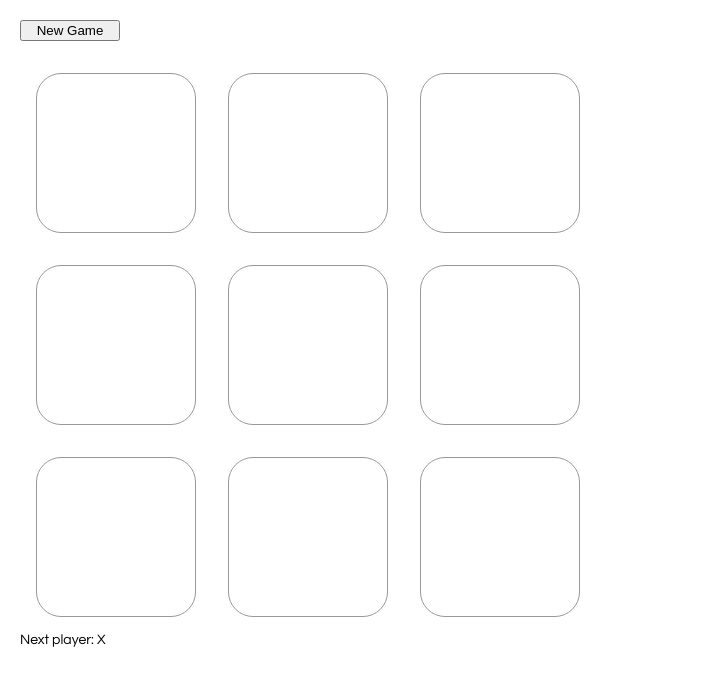
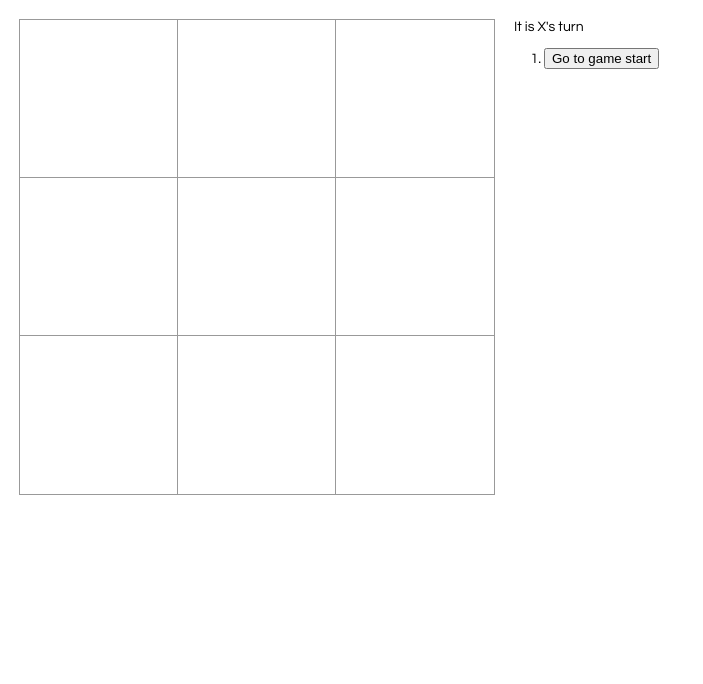
Before and after one commit to awhite2490/tictactoe, a React app: page / in a window 1280 px wide. Shown: the whole page, without its empty margins (0-703 px from the left). Built offline with nearby package versions, Linux system fonts and the light colour scheme.

Commit message:
implemented history

```diff
--- a/src/index.css
+++ b/src/index.css
@@ -25,12 +25,10 @@ body {
     font-weight: bold;
     line-height: 34px;
     height: 10rem;
-    margin: 1rem;
+    margin: -1px;
     padding: 0;
     text-align: center;
     width: 10rem;
-    border-radius: 25px;
-
   }
 
   .square:focus {
--- a/src/index.js
+++ b/src/index.js
@@ -1,18 +1,6 @@
 import React from "react";
 import ReactDOM from "react-dom";
 import './index.css';
-
-class Menu extends React.Component {
-    render() {
-        return (
-            <div>
-                <button className="menu-button">
-                    New Game
-                </button>
-            </div>
-        );
-    }
-}
 
 function Square(props) {
     return (
@@ -26,35 +14,18 @@ function Square(props) {
 }
 
 class Board extends React.Component {
-    constructor(props) {
-        super(props);
-        this.state = {
-            squares: Array(9).fill(null),
-        }
-    }
-
-    handleClick(i) {
-        const squares = this.state.squares.slice();
-        squares[i] = 'X';
-        this.setState({squares: squares});
-    }
-
     renderSquare(i) {
         return (
             <Square
-                value={this.state.squares[i]}
-                onClick={() => this.handleClick(i)}
+                value={this.props.squares[i]}
+                onClick={() => this.props.onClick(i)}
             />
         );
     }
 
     render() {
-        const status = 'Next player: X';
         return (
             <div>
-                <div className="menu">
-                    <Menu />
-                </div>
                 <div className="board-row">
                     {this.renderSquare(0)}
                     {this.renderSquare(1)}
@@ -70,26 +41,105 @@ class Board extends React.Component {
                     {this.renderSquare(7)}
                     {this.renderSquare(8)}
                 </div>
-                <div className="status">{status}</div>
             </div>
         );
     }
 }
 
 class Game extends React.Component {
+    constructor(props) {
+        super(props);
+        this.state = {
+            history: [{
+                squares: Array(9).fill(null),
+            }],
+            stepNumber: 0,
+            xIsNext: true,
+        };
+    }
+
+    handleClick(i) {
+        const history = this.state.history.slice(0, this.state.stepNumber + 1);
+        const current = history[history.length -1];
+        const squares = current.squares.slice();
+        if (calculateWinner(squares) || squares[i]) {
+            return;
+        }
+        squares[i] = this.state.xIsNext ? 'X' : 'O';
+        this.setState({
+            history: history.concat([{
+                squares: squares,
+            }]),
+            stepNumber: history.length,
+            xIsNext: !this.state.xIsNext,
+        });
+    }
+
+    jumpTo(step) {
+        this.setState({
+            stepNumber: step,
+            xIsNext: (step % 2) === 0,
+        });
+    }
+
     render() {
+        const history = this.state.history;
+        const current = history[this.state.stepNumber];
+        const winner = calculateWinner(current.squares);
+
+        const moves = history.map((step,move) => {
+            const desc = move ?
+                'Go to move #' + move :
+                'Go to game start';
+            return (
+                <li key={move}>
+                    <button onClick={() => this.jumpTo(move)}>{desc}</button>
+                </li>
+            );
+        });
+
+        let status;
+        if (winner) {
+            status = 'Winner: ' + winner;
+        } else {
+            status = 'It is ' + (this.state.xIsNext ? 'X' : 'O') + '\'s turn';
+        }
+
         return (
             <div className="game">
             <div className="game-board">
-                <Board />
+                <Board
+                    squares={current.squares}
+                    onClick={(i) => this.handleClick(i)}
+                />
             </div>
             <div className="game-info">
-            <div>{/* status */}</div>
-            <ol>{/* TODO */}</ol>
+            <div>{status}</div>
+            <ol>{moves}</ol>
             </div>
             </div>
         );
     }
+}
+
+function calculateWinner(squares) {
+    const lines = [
+        [0,1,2],
+        [3,4,5],
+        [6,7,8],
+        [0,3,6],
+        [1,4,7],
+        [2,5,8],
+        [0,4,8],
+        [2,4,6]
+    ];
+    for(let i = 0; i < lines.length; i++) {
+        const [a,b,c] = lines[i];
+        if (squares[a] && squares[a] === squares[b] && squares[a] === squares[c]) {
+            return squares[a];
+        }
+    }
+    return null;
 }
 
 // ========================================
```
